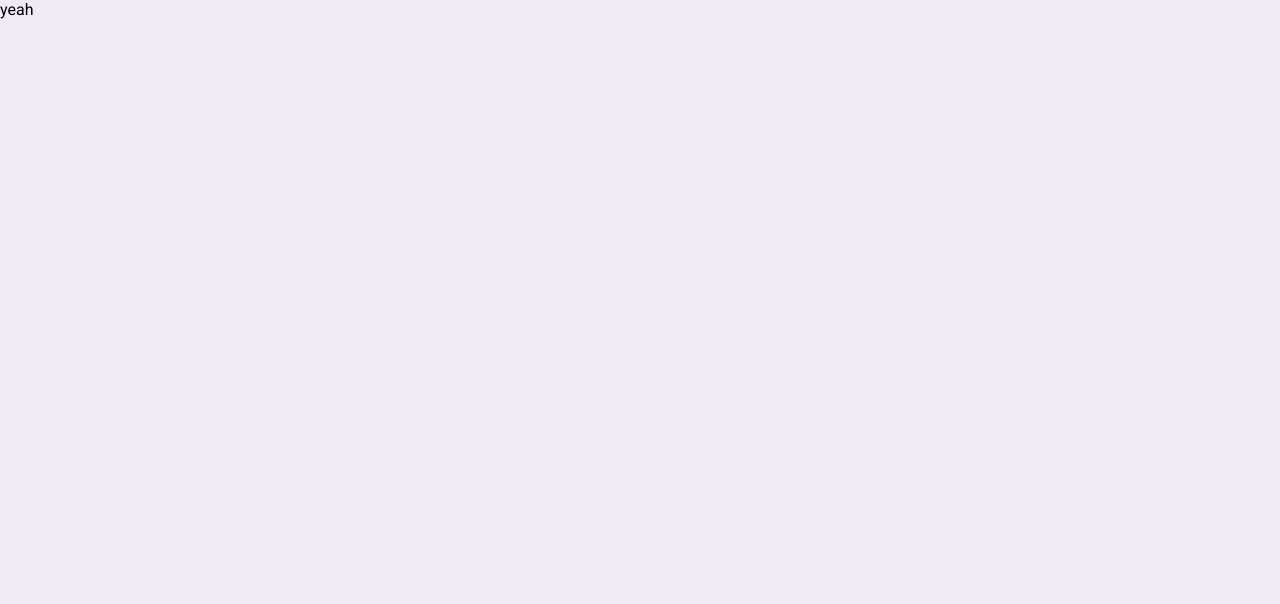
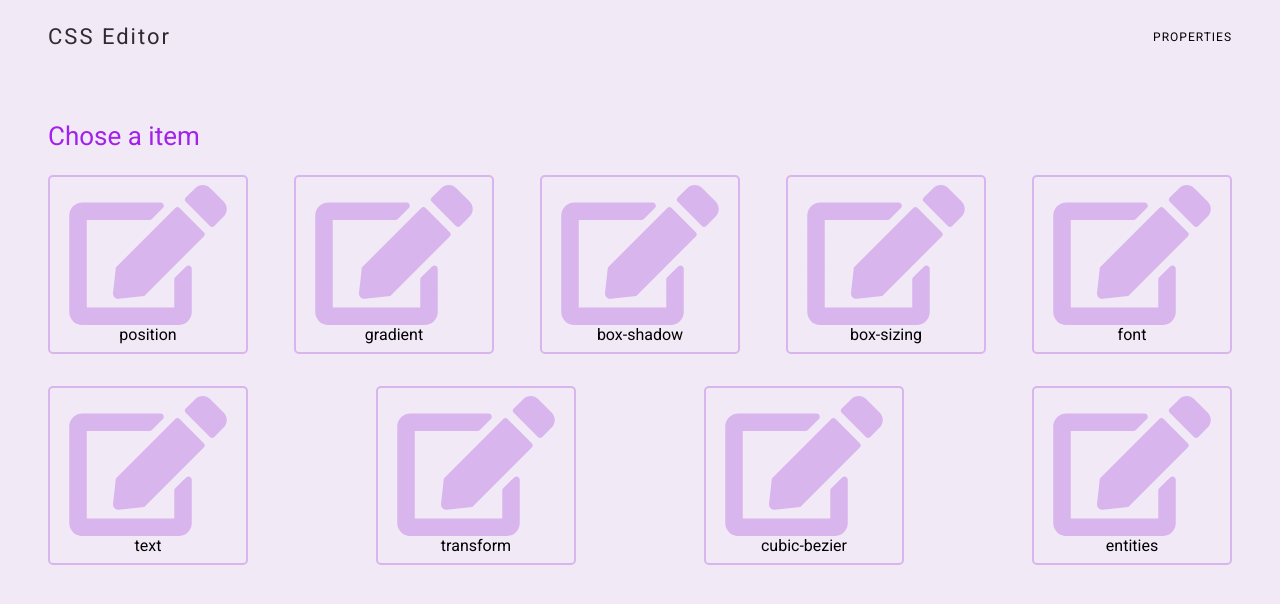
Before and after one commit to CaioOliveira793/css-editor, a Next.js app: page /properties in a window 1280 px wide. Shown: the top 604 px of the page. Built offline with nearby package versions, Linux system fonts and the light colour scheme.

Commit message:
feat: add properties page

```diff
--- a/src/components/Header/styles.ts
+++ b/src/components/Header/styles.ts
@@ -7,7 +7,7 @@ export const Container = styled.header`
 	justify-content: space-between;
 
 	width: 100%;
-	padding: 24px 48px;
+	padding: 24px 0px;
 `;
 
 export const PageTitle = styled.strong`
--- a/src/pages/index.tsx
+++ b/src/pages/index.tsx
@@ -1,4 +1,4 @@
-import React, { useCallback } from 'react';
+import React from 'react';
 import Link from 'next/link';
 import { useTransform, useViewportScroll } from 'framer-motion';
 import { FaMinus } from 'react-icons/fa';
--- a/src/pages/properties/index.tsx
+++ b/src/pages/properties/index.tsx
@@ -1,10 +1,82 @@
 import React from 'react';
+import Link from 'next/link';
+import { FaEdit } from 'react-icons/fa';
 
-import { Container } from '../../styles/pages/properties/index';
+import Header from '../../components/Header';
+
+import { Container, ItemContainer, ItemBox } from '../../styles/pages/properties/index';
+
 
 const Properties: React.FC = () => {
 	return (
-		<div>yeah</div>
+		<Container>
+			<Header />
+			<h1>Chose a item</h1>
+			<ItemContainer>
+				<Link href="/properties/position">
+					<ItemBox>
+						<FaEdit size={140} />
+						<span>position</span>
+					</ItemBox>
+				</Link>
+
+				<Link href="/properties/gradient">
+					<ItemBox>
+						<FaEdit size={140} />
+						<span>gradient</span>
+					</ItemBox>
+				</Link>
+
+				<Link href="/properties/box-shadow">
+					<ItemBox>
+						<FaEdit size={140} />
+						<span>box-shadow</span>
+					</ItemBox>
+				</Link>
+
+				<Link href="/properties/box-sizing">
+					<ItemBox>
+						<FaEdit size={140} />
+						<span>box-sizing</span>
+					</ItemBox>
+				</Link>
+
+				<Link href="/properties/font">
+					<ItemBox>
+						<FaEdit size={140} />
+						<span>font</span>
+					</ItemBox>
+				</Link>
+
+				<Link href="/properties/text">
+					<ItemBox>
+						<FaEdit size={140} />
+						<span>text</span>
+					</ItemBox>
+				</Link>
+
+				<Link href="/properties/transform">
+					<ItemBox>
+						<FaEdit size={140} />
+						<span>transform</span>
+					</ItemBox>
+				</Link>
+
+				<Link href="/properties/cubic-bezier">
+					<ItemBox>
+						<FaEdit size={140} />
+						<span>cubic-bezier</span>
+					</ItemBox>
+				</Link>
+
+				<Link href="/properties/entities">
+					<ItemBox>
+						<FaEdit size={140} />
+						<span>entities</span>
+					</ItemBox>
+				</Link>
+			</ItemContainer>
+		</Container>
 	);
 }
 
--- a/src/styles/pages/properties/index.ts
+++ b/src/styles/pages/properties/index.ts
@@ -1,4 +1,51 @@
 import styled from 'styled-components';
 
 export const Container = styled.div`
+	display: flex;
+	flex-flow: column nowrap;
+	align-items: flex-start;
+	justify-content: flex-start;
+
+	max-width: 1200px;
+	margin: 0px 48px;
+
+	@media (min-width: 1296px) {
+		margin: 0px auto;
+	}
+
+	> h1 {
+		margin: 48px 0px 24px 0px;
+		font-size: 26px;
+
+		color: ${({ theme }) => theme.color.primary}
+	}
 `;
+
+export const ItemContainer = styled.main`
+	display: flex;
+	flex-flow: row wrap;
+	align-items: center;
+	justify-content: space-between;
+	gap: 32px;
+
+	width: 100%;
+	margin-bottom: 48px;
+`;
+
+export const ItemBox = styled.a`
+	display: flex;
+	flex-flow: column nowrap;
+	align-items: center;
+	justify-content: center;
+
+	padding: 8px;
+	border-radius: 5px;
+	border: ${({ theme }) => theme.color.secondary} 2px solid;
+
+	> svg {
+		width: 180px;
+		color: ${({ theme }) => theme.color.secondary};
+	}
+
+	cursor: pointer;
+`;
```
Also changed, not shown: src/styles/pages/index.ts (+8 -7 lines).
